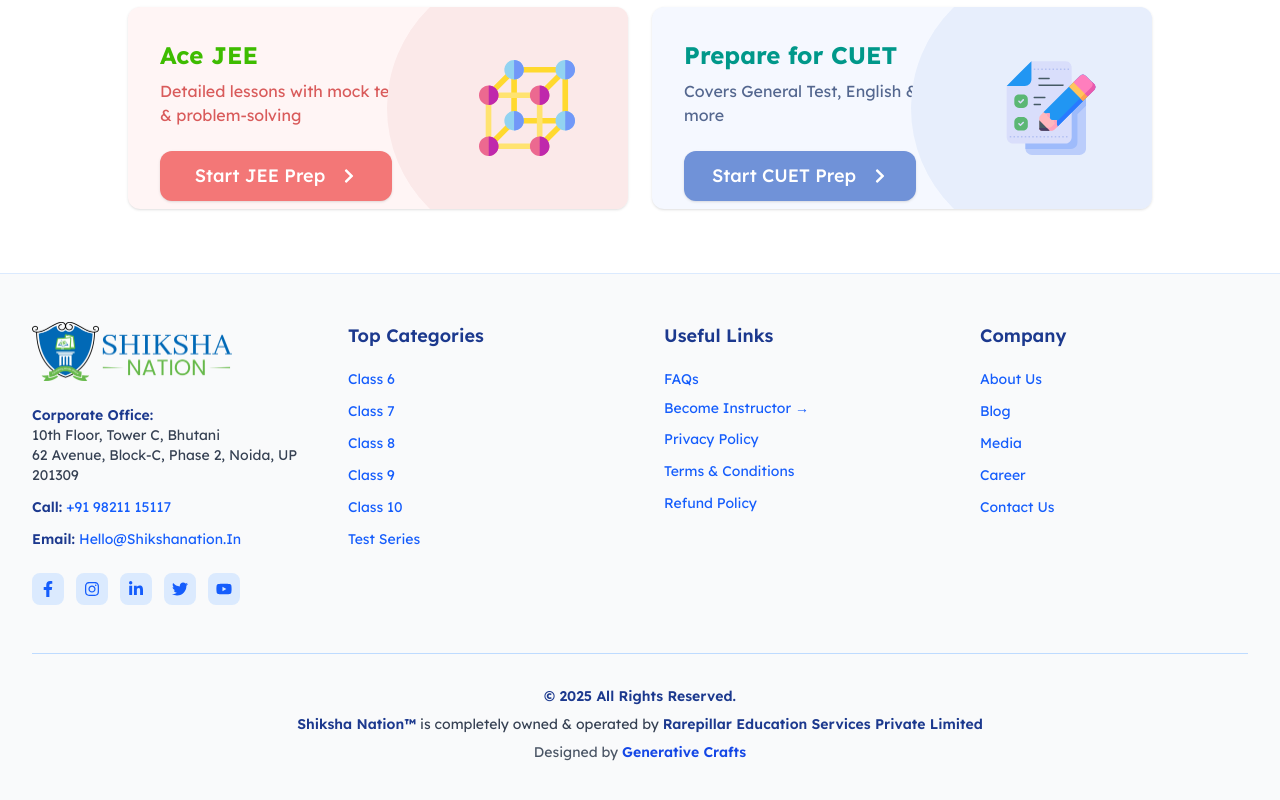
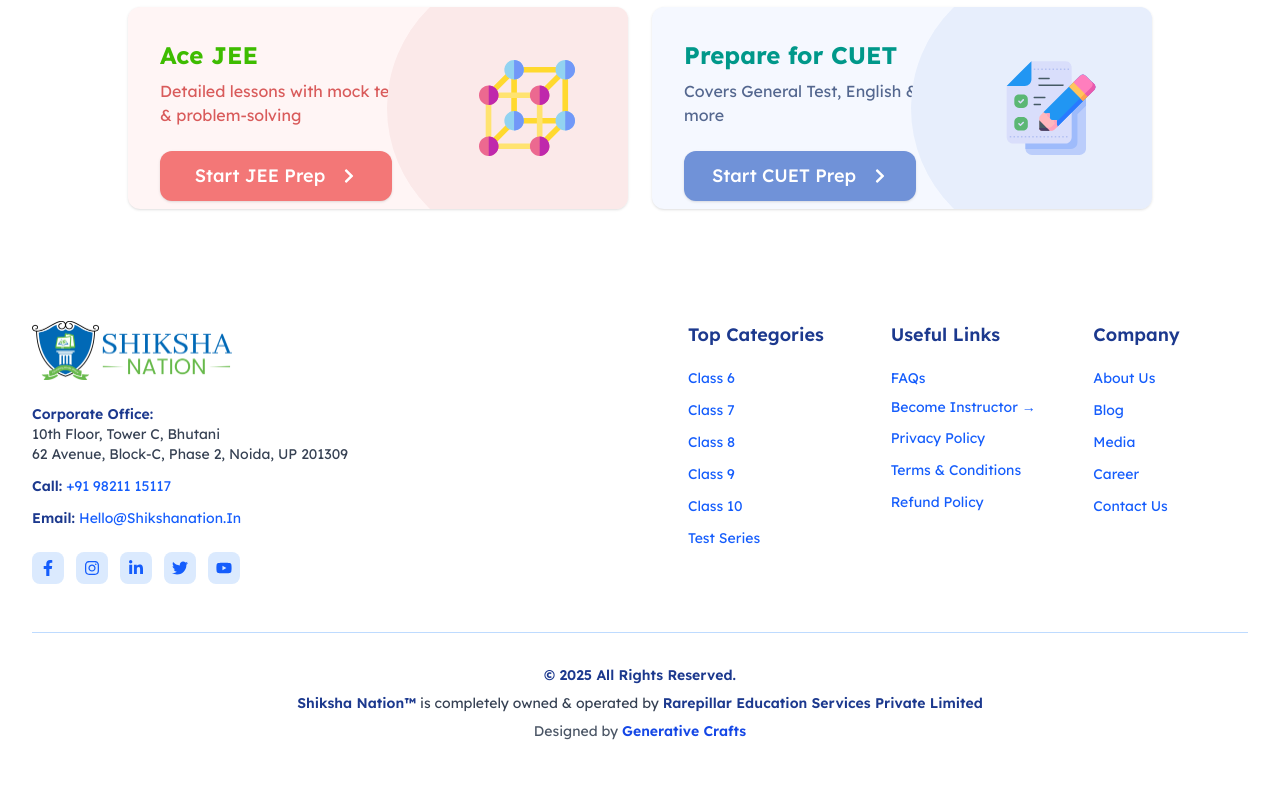
Before and after one commit to shikshanationdev/web, a Next.js app: page / in a window 1280 px wide. Shown: the part 1711-2511 px from the top of the page. Built offline with nearby package versions, Linux system fonts and the light colour scheme.

Commit message:
refactor: improve Footer component layout and styling for better readability

```diff
--- a/src/components/Footer.tsx
+++ b/src/components/Footer.tsx
@@ -1,6 +1,12 @@
 import Image from "next/image";
 import Link from "next/link";
-import { FaFacebookF, FaInstagram, FaLinkedinIn, FaTwitter, FaYoutube } from "react-icons/fa";
+import {
+  FaFacebookF,
+  FaInstagram,
+  FaLinkedinIn,
+  FaTwitter,
+  FaYoutube,
+} from "react-icons/fa";
 
 const socialLinks = [
   { href: "https://facebook.com", icon: FaFacebookF, label: "Facebook" },
@@ -12,12 +18,12 @@
 
 const Footer = () => {
   return (
-    <footer className="bg-gray-50 border-t border-blue-100 py-12 px-4 md:px-8">
+    <footer className="py-12 px-4 md:px-8">
       <div className="max-w-7xl mx-auto">
         {/* Main Footer Content */}
-        <div className="grid grid-cols-1 lg:grid-cols-4 gap-8 lg:gap-12">
+        <div className="flex flex-col lg:flex-row gap-8 lg:gap-12">
           {/* Left: Logo & Contact Info */}
-          <div className="lg:col-span-1">
+          <div className="w-full lg:w-1/2 flex-shrink-0">
             <div className="mb-6">
               <Image
                 src="/logo.webp"
@@ -27,16 +33,16 @@
                 className="h-auto"
               />
             </div>
-
             <div className="space-y-3 text-sm text-gray-700">
               <div>
-                <span className="font-semibold text-blue-900">Corporate Office:</span>
+                <span className="font-semibold text-blue-900">
+                  Corporate Office:
+                </span>
                 <br />
                 10th Floor, Tower C, Bhutani
                 <br />
                 62 Avenue, Block-C, Phase 2, Noida, UP 201309
               </div>
-
               <div>
                 <span className="font-semibold text-blue-900">Call:</span>{" "}
                 <Link
@@ -46,7 +52,6 @@
                   +91 98211 15117
                 </Link>
               </div>
-
               <div>
                 <span className="font-semibold text-blue-900">Email:</span>{" "}
                 <Link
@@ -57,7 +62,6 @@
                 </Link>
               </div>
             </div>
-
             {/* Social Links */}
             <div className="flex gap-3 mt-6">
               {socialLinks.map((s) => {
@@ -77,12 +81,22 @@
               })}
             </div>
           </div>
-
+          {/* Right: Columns */}
+          <div className="w-full lg:w-1/2 flex flex-col lg:flex-row gap-8 lg:gap-12">
             {/* Top Categories */}
-          <div>
-            <h3 className="font-semibold text-blue-900 text-lg mb-4">Top Categories</h3>
+            <div className="flex-1">
+              <h3 className="font-semibold text-blue-900 text-lg mb-4">
+                Top Categories
+              </h3>
               <ul className="space-y-2">
-              {['Class 6', 'Class 7', 'Class 8', 'Class 9', 'Class 10', 'Test Series'].map((item) => (
+                {[
+                  "Class 6",
+                  "Class 7",
+                  "Class 8",
+                  "Class 9",
+                  "Class 10",
+                  "Test Series",
+                ].map((item) => (
                   <li key={item}>
                     <Link
                       href="#"
@@ -94,10 +108,11 @@
                 ))}
               </ul>
             </div>
-
             {/* Useful Links */}
-          <div>
-            <h3 className="font-semibold text-blue-900 text-lg mb-4">Useful Links</h3>
+            <div className="flex-1">
+              <h3 className="font-semibold text-blue-900 text-lg mb-4">
+                Useful Links
+              </h3>
               <ul className="space-y-2">
                 <li>
                   <Link
@@ -142,12 +157,14 @@
                 </li>
               </ul>
             </div>
-
             {/* Company */}
-          <div>
-            <h3 className="font-semibold text-blue-900 text-lg mb-4">Company</h3>
+            <div className="flex-1">
+              <h3 className="font-semibold text-blue-900 text-lg mb-4">
+                Company
+              </h3>
               <ul className="space-y-2">
-              {['About Us', 'Blog', 'Media', 'Career', 'Contact Us'].map((item) => (
+                {["About Us", "Blog", "Media", "Career", "Contact Us"].map(
+                  (item) => (
                     <li key={item}>
                       <Link
                         href="#"
@@ -156,11 +173,12 @@
                         {item}
                       </Link>
                     </li>
-              ))}
+                  )
+                )}
               </ul>
             </div>
           </div>
-
+        </div>
         {/* Bottom Copyright Section */}
         <div className="border-t border-blue-200 mt-12 pt-8">
           <div className="text-center space-y-2 text-sm">
@@ -168,7 +186,9 @@
               © 2025 All Rights Reserved.
             </div>
             <div className="text-gray-700">
-              <span className="font-semibold text-blue-900">Shiksha Nation™</span>{" "}
+              <span className="font-semibold text-blue-900">
+                Shiksha Nation™
+              </span>{" "}
               is completely owned & operated by{" "}
               <span className="font-semibold text-blue-900">
                 Rarepillar Education Services Private Limited
@@ -176,7 +196,9 @@
             </div>
             <div className="text-gray-600">
               Designed by{" "}
-              <span className="font-semibold text-blue-700">Generative Crafts</span>
+              <span className="font-semibold text-blue-700">
+                Generative Crafts
+              </span>
             </div>
           </div>
         </div>
```
Lines whose indentation alone changed are shown as unchanged.
